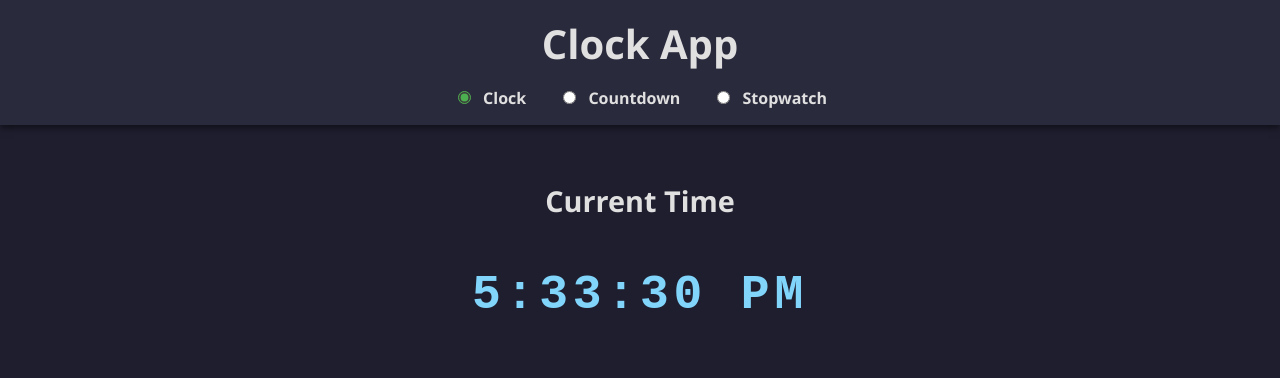
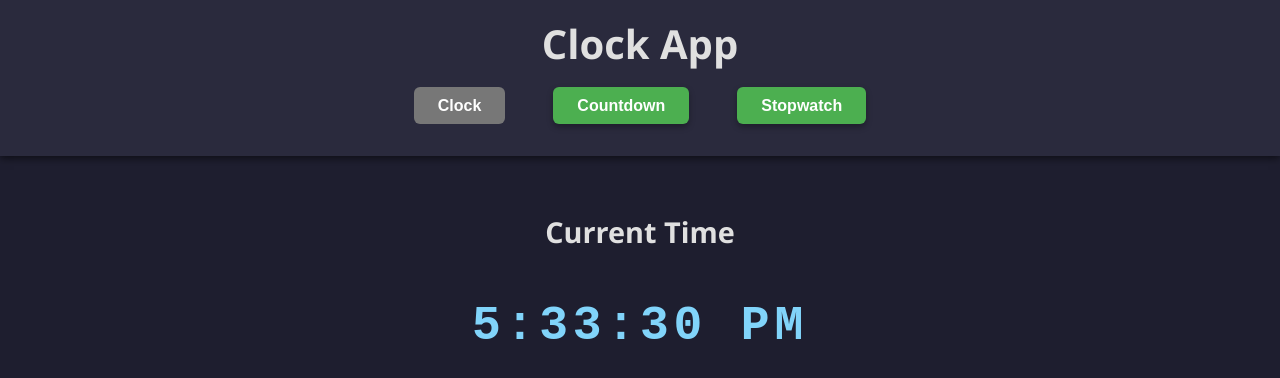
Before and after one commit to abdalkreem15/Clock-app, a SvelteKit app: page / in a window 1280 px wide. Shown: the top 378 px of the page. Built offline with nearby package versions, Linux system fonts and the light colour scheme.

Commit message:
V1
the app hit version 1

```diff
--- a/package.json
+++ b/package.json
@@ -1,7 +1,7 @@
 {
 	"name": "clock-app",
 	"private": true,
-	"version": "0.0.1",
+	"version": "1.0.0",
 	"type": "module",
 	"scripts": {
 		"dev": "vite dev",
--- a/src/routes/+page.svelte
+++ b/src/routes/+page.svelte
@@ -3,10 +3,26 @@
 
     type Mode = "clock" | "countdown" | "stopwatch";
 
-    const mode = writable<Mode>("clock");
+    // Local storage helpers
+    function getLS<T>(key: string, fallback: T): T {
+        try {
+            const val = localStorage.getItem(key);
+            return val !== null ? JSON.parse(val) : fallback;
+        } catch {
+            return fallback;
+        }
+    }
+    function setLS<T>(key: string, value: T) {
+        try {
+            localStorage.setItem(key, JSON.stringify(value));
+        } catch {}
+    }
+
+    // Stores
+    const mode = writable<Mode>(getLS("mode", "clock"));
     const now = writable(new Date());
-    const countdownSeconds = writable(10);
-    const stopwatchMilliseconds = writable(0); // in ms
+    const countdownSeconds = writable(getLS("countdownSeconds", 10));
+    const stopwatchMilliseconds = writable(0);
 
     const stopwatchRunning = writable(false);
     const countdownRunning = writable(false);
@@ -15,6 +31,14 @@
     let stopwatchInterval: ReturnType<typeof setInterval>;
     let countdownInterval: ReturnType<typeof setInterval>;
 
+    // Reference to the audio element
+    let audioPlayer: HTMLAudioElement;
+
+    // Persist mode and countdownSeconds to localStorage
+    $effect(() => setLS("mode", $mode));
+    $effect(() => setLS("countdownSeconds", $countdownSeconds));
+
+    // Clock
     function startClock() {
         stopAllIntervals();
         interval = setInterval(() => {
@@ -22,6 +46,7 @@
         }, 1000);
     }
 
+    // Stopwatch
     function startStopwatch() {
         stopAllIntervals();
         stopwatchRunning.set(true);
@@ -29,7 +54,7 @@
 
         stopwatchInterval = setInterval(() => {
             stopwatchMilliseconds.set(Date.now() - startTime);
-        }, 10); // update every 10ms for smooth ms display
+        }, 10);
     }
 
     function pauseStopwatch() {
@@ -43,6 +68,7 @@
         stopwatchMilliseconds.set(0);
     }
 
+    // Countdown
     function startCountdown() {
         stopAllIntervals();
         countdownRunning.set(true);
@@ -52,6 +78,10 @@
                 else {
                     clearInterval(countdownInterval);
                     countdownRunning.set(false);
+                    // Play sound when countdown reaches zero
+                    if (audioPlayer) {
+                        audioPlayer.play();
+                    }
                     return 0;
                 }
             });
@@ -72,13 +102,16 @@
         countdownRunning.set(false);
     }
 
-    $: if ($mode === "clock") {
-        startClock();
-    } else {
-        stopAllIntervals();
-    }
+    // React to mode changes
+    $effect(() => {
+        if ($mode === "clock") {
+            startClock();
+        } else {
+            stopAllIntervals();
+        }
+    });
 
-    // Format time helper for stopwatch with ms: HH:MM:SS.ms (two digits for ms)
+    // Format helpers
     function formatStopwatch(ms: number) {
         const totalSeconds = Math.floor(ms / 1000);
         const h = Math.floor(totalSeconds / 3600)
@@ -94,7 +127,6 @@
         return `${h}:${m}:${s}.${milliseconds}`;
     }
 
-    // Format time helper function (HH:MM:SS) for countdown
     function formatTime(seconds: number) {
         const h = Math.floor(seconds / 3600)
             .toString()
@@ -111,18 +143,27 @@
     <h1>Clock App</h1>
 
     <div class="mode-select">
-        <label>
-            <input type="radio" bind:group={$mode} value="clock" />
+        <button
+            onclick={() => mode.set("clock")}
+            class:active={$mode === "clock"}
+            disabled={$mode === "clock"}
+        >
             Clock
-        </label>
-        <label>
-            <input type="radio" bind:group={$mode} value="countdown" />
+        </button>
+        <button
+            onclick={() => mode.set("countdown")}
+            class:active={$mode === "countdown"}
+            disabled={$mode === "countdown"}
+        >
             Countdown
-        </label>
-        <label>
-            <input type="radio" bind:group={$mode} value="stopwatch" />
+        </button>
+        <button
+            onclick={() => mode.set("stopwatch")}
+            class:active={$mode === "stopwatch"}
+            disabled={$mode === "stopwatch"}
+        >
             Stopwatch
-        </label>
+        </button>
     </div>
 </header>
 
@@ -160,6 +201,8 @@
     {/if}
 </main>
 
+<audio bind:this={audioPlayer} src="/src/audio/ding.mp3" preload="auto"></audio>
+
 <style>
     :global(body) {
         font-family: 'Segoe UI', Tahoma, Geneva, Verdana, sans-serif;
@@ -194,18 +237,6 @@
         display: flex;
         justify-content: center;
         gap: 2rem;
-    }
-
-    label {
-        font-weight: 600;
-        cursor: pointer;
-        user-select: none;
-    }
-
-    input[type="radio"] {
-        margin-right: 0.5rem;
-        accent-color: #4caf50;
-        cursor: pointer;
     }
 
     main {
```
Also changed, not shown: 2 other files (tests, documents, lock files or other folders).
